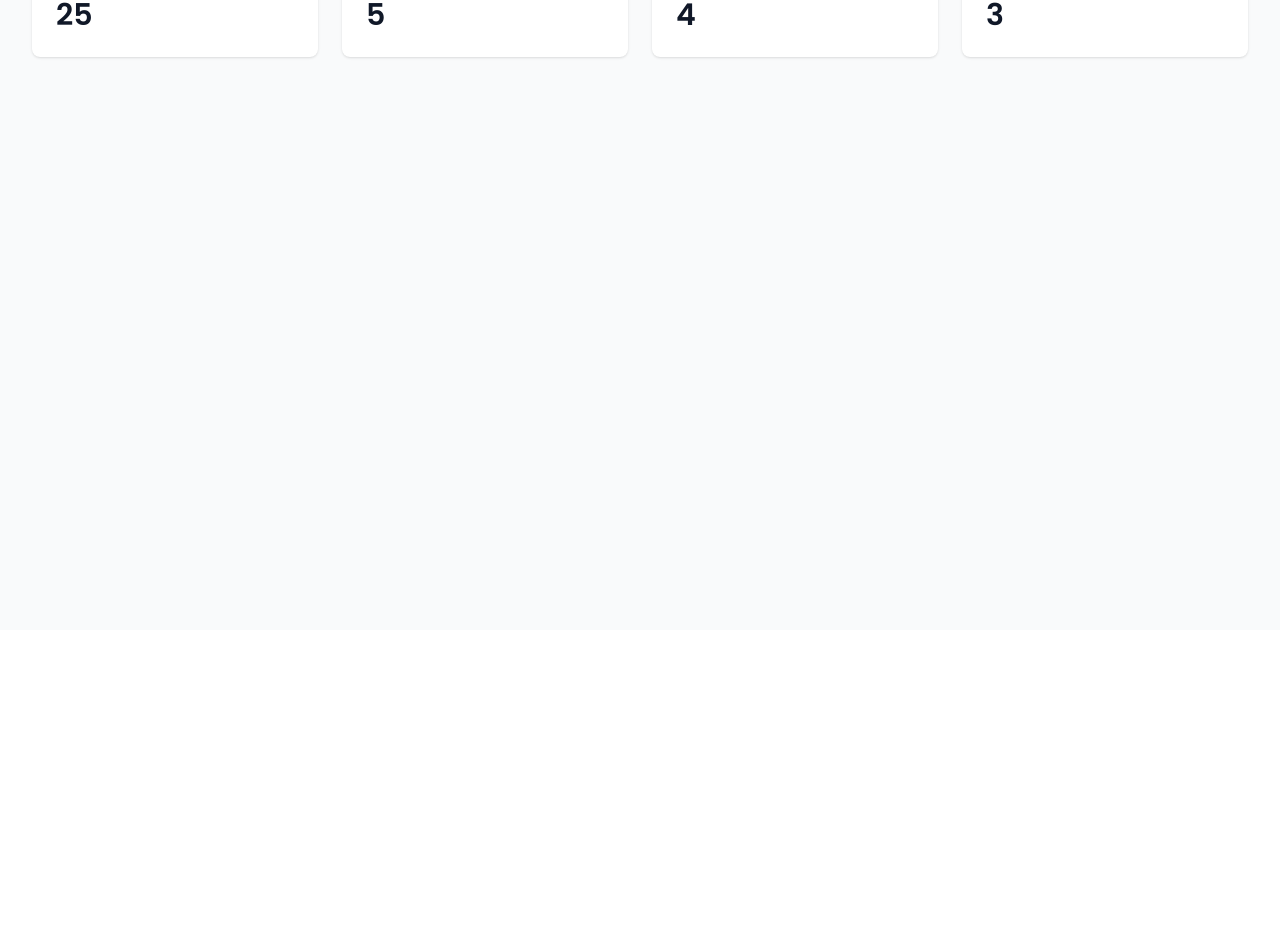
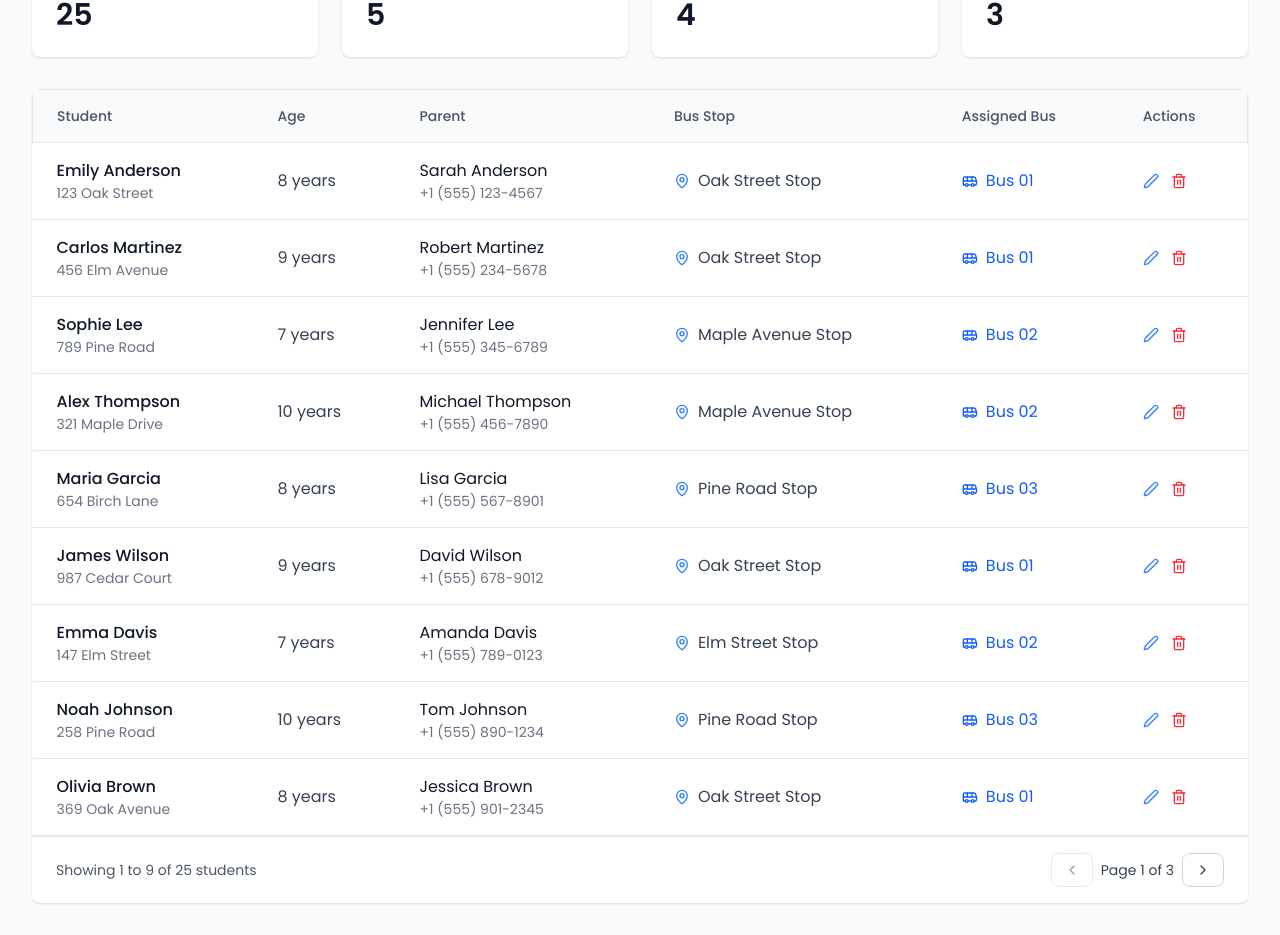
Before and after one commit to SheCanCODE-Capstone-Projects/School_bus_tracker_fe, a Next.js app: page /admin/dashboard/students in a window 1280 px wide. Shown: the part 170-1105 px from the top of the page. Before the commit the page ends 800 px from the top, so only its background shows below. Built offline with nearby package versions, Linux system fonts and the light colour scheme.

Commit message:
i added the student table with paggination

```diff
--- a/app/admin/dashboard/students/page.tsx
+++ b/app/admin/dashboard/students/page.tsx
@@ -321,7 +321,84 @@ export default function StudentBusDashboard() {
           </div>
         </div>
 
+        {/* Students Table */}
+        <div className="bg-white rounded-lg shadow-sm overflow-hidden">
+          <table className="w-full">
+            <thead className="bg-gray-50 border border-gray-200">
+              <tr>
+                <th className="text-left px-6 py-4 text-sm font-medium text-gray-600">Student</th>
+                <th className="text-left px-6 py-4 text-sm font-medium text-gray-600">Age</th>
+                <th className="text-left px-6 py-4 text-sm font-medium text-gray-600">Parent</th>
+                <th className="text-left px-6 py-4 text-sm font-medium text-gray-600">Bus Stop</th>
+                <th className="text-left px-6 py-4 text-sm font-medium text-gray-600">Assigned Bus</th>
+                <th className="text-left px-6 py-4 text-sm font-medium text-gray-600">Actions</th>
+              </tr>
+            </thead>
+            <tbody>
+              {currentStudents.map((student, index) => (
+                <tr key={index} className="border-b border-gray-200 hover:bg-gray-50">
+                  <td className="px-6 py-4">
+                    <div className="text-gray-900 font-medium">{student.name}</div>
+                    <div className="text-gray-500 text-sm">{student.address}</div>
+                  </td>
+                  <td className="px-6 py-4 text-gray-700">{student.age}</td>
+                  <td className="px-6 py-4">
+                    <div className="text-gray-900">{student.parent}</div>
+                    <div className="text-gray-500 text-sm">{student.phone}</div>
+                  </td>
+                  <td className="px-6 py-4">
+                    <div className="flex items-center gap-2 text-gray-700">
+                      <MapPin className="w-4 h-4 text-blue-500" />
+                      {student.busStop}
+                    </div>
+                  </td>
+                  <td className="px-6 py-4">
+                    <div className="flex items-center gap-2 text-blue-600">
+                      <Bus className="w-4 h-4" />
+                      {student.assignedBus}
+                    </div>
+                  </td>
+                  <td className="px-6 py-4">
+                    <div className="flex items-center gap-3">
+                      <button className="text-blue-500 hover:text-blue-700">
+                        <Edit2 className="w-4 h-4" />
+                      </button>
+                      <button className="text-red-500 hover:text-red-700">
+                        <Trash2 className="w-4 h-4" />
+                      </button>
+                    </div>
+                  </td>
+                </tr>
+              ))}
+            </tbody>
+          </table>
 
+          {/* Pagination */}
+          <div className="flex items-center justify-between px-6 py-4 border-t border-gray-200">
+            <div className="text-sm text-gray-600">
+              Showing {indexOfFirstStudent + 1} to {Math.min(indexOfLastStudent, students.length)} of {students.length} students
+            </div>
+            <div className="flex items-center gap-2">
+              <button
+                onClick={goToPreviousPage}
+                disabled={currentPage === 1}
+                className="px-3 py-2 text-gray-700 border border-gray-300 rounded-lg hover:bg-gray-50 disabled:opacity-50 disabled:cursor-not-allowed"
+              >
+                <ChevronLeft className="w-4 h-4" />
+              </button>
+              <span className="text-sm text-gray-700">
+                Page {currentPage} of {totalPages}
+              </span>
+              <button
+                onClick={goToNextPage}
+                disabled={currentPage === totalPages}
+                className="px-3 py-2 text-gray-700 border border-gray-300 rounded-lg hover:bg-gray-50 disabled:opacity-50 disabled:cursor-not-allowed"
+              >
+                <ChevronRight className="w-4 h-4" />
+              </button>
+            </div>
+          </div>
+        </div>
       </div>
     </div>
   );
```
